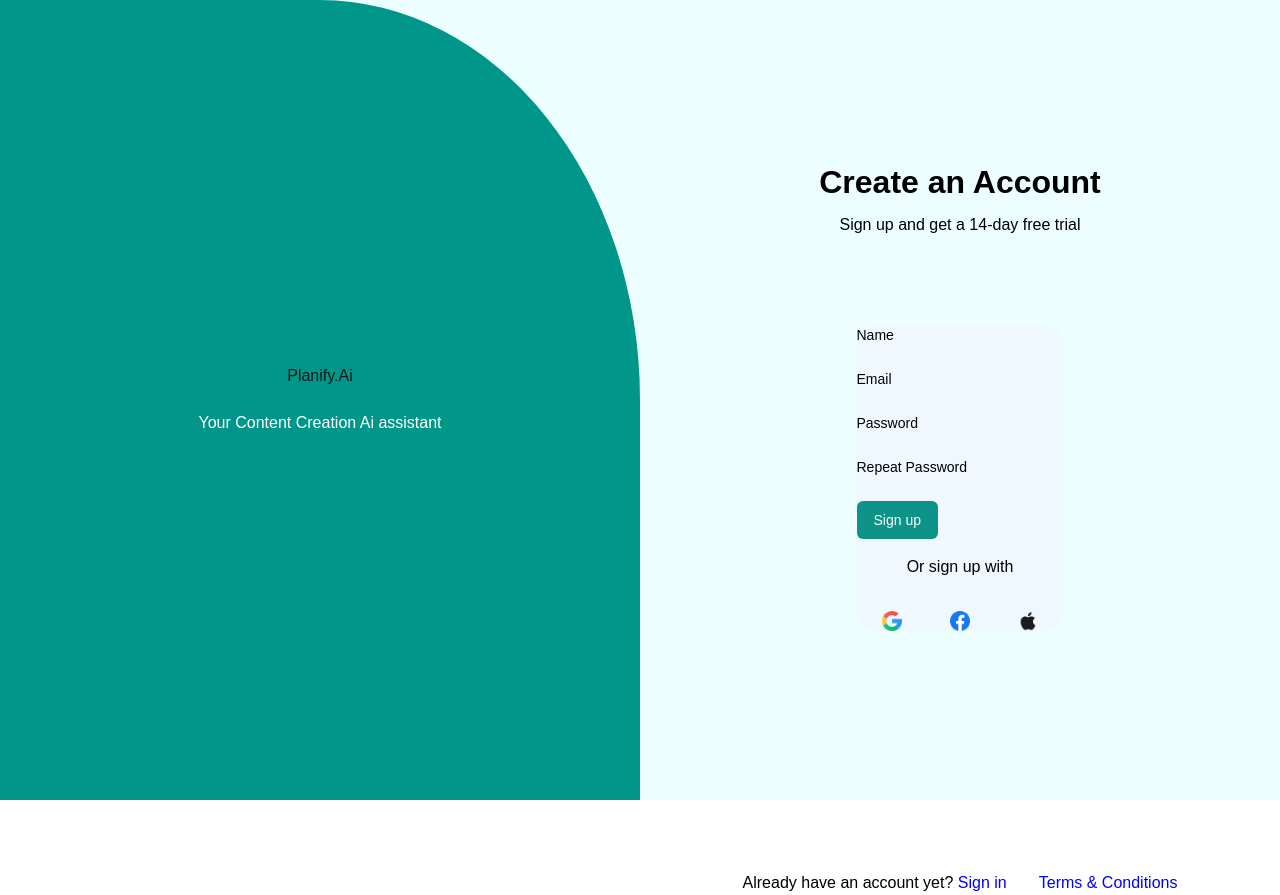
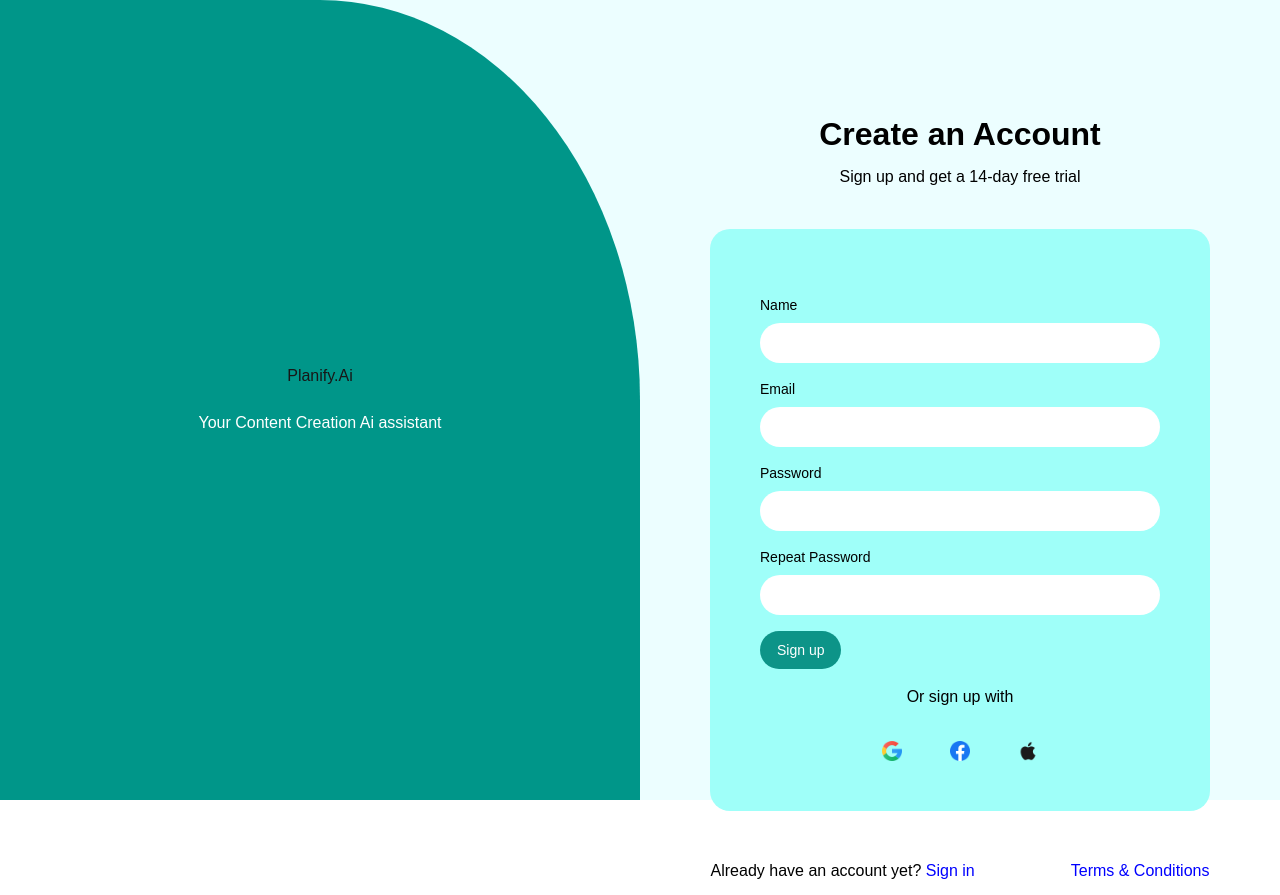
Before and after one commit to Petermwansa/planify-sass, a Next.js app: page /signup in a window 1280 px wide. Built offline with nearby package versions, Linux system fonts and the light colour scheme.

Commit message:
Finish designing the create account page

```diff
--- a/src/app/UI/Button/Button.css
+++ b/src/app/UI/Button/Button.css
@@ -3,7 +3,7 @@
   align-items: center;
   justify-content: center;
   padding: 0.5rem 1rem;
-  border-radius: 0.375rem;
+  border-radius: 20px;
   font-weight: 500;
   font-size: 0.875rem;
   line-height: 1.25rem;
--- a/src/app/signup/page.tsx
+++ b/src/app/signup/page.tsx
@@ -15,8 +15,8 @@ export default function SignupPage() {
           <h1 className="text-xl">Create an Account</h1>
           <p className="text-black">Sign up and get a 14-day free trial</p>
         </div>
-        <form className="bg-[#f0f8ff] rounded-[20px] p-5 max-w-[600px] mx-auto">
-          <div>
+        <form className=" sign-form bg-[#aad5fb] ounded-[50px] p-5 max-w-[600px] mx-auto ">
+          <div className="input-group">
             <label htmlFor="email" className="block text-sm font-medium">
               Name
             </label>{" "}
@@ -27,7 +27,7 @@ export default function SignupPage() {
               required
             />
           </div>
-          <div>
+          <div className="input-group">
             <label htmlFor="email" className="block text-sm font-medium">
               Email
             </label>{" "}
@@ -38,7 +38,7 @@ export default function SignupPage() {
               required
             />
           </div>
-          <div>
+          <div className="input-group">
             <label htmlFor="passowrd" className="block text-sm font-medium">
               Password
             </label>{" "}
@@ -49,7 +49,7 @@ export default function SignupPage() {
               required
             />
           </div>
-          <div>
+          <div className="input-group">
             <label
               htmlFor="repeatpassword"
               className="block text-sm font-medium"
--- a/src/styles/globals.css
+++ b/src/styles/globals.css
@@ -39,7 +39,8 @@ body {
   flex-direction: column;
   justify-content: center;
   align-items: center;
-  margin-bottom: 5rem;
+  margin-bottom: 2rem;
+  margin-top: -3rem;
 }
 
 .create-top h1 {
@@ -55,11 +56,11 @@ body {
 }
 
 .sign-form {
-  background-color: "red";
-  border-radius: "20px";
-  padding: "20px";
-  max-width: "800px";
-  margin: "0 auto";
+  background-color: #9ffff9;
+  border-radius: 20px;
+  padding: 50px;
+  width: 500px;
+  margin: 0 auto;
 }
 
 .socials-text {
@@ -67,6 +68,17 @@ body {
   flex-direction: row;
   justify-content: center;
   margin-top: 1rem;
+}
+
+.input-group {
+  margin: 1rem auto;
+}
+
+.input-group input {
+  background-color: white;
+  border-radius: 20px;
+  margin-top: .5rem;
+  padding: .5rem;
 }
 
 .create-socials {
@@ -83,8 +95,8 @@ body {
 }
 
 .bottom-create {
-  margin-top: 15rem;
+  margin-top: 3rem;
   display: flex;
   flex-direction: row;
-  gap: 2rem;
+  gap: 6rem;
 }
```
